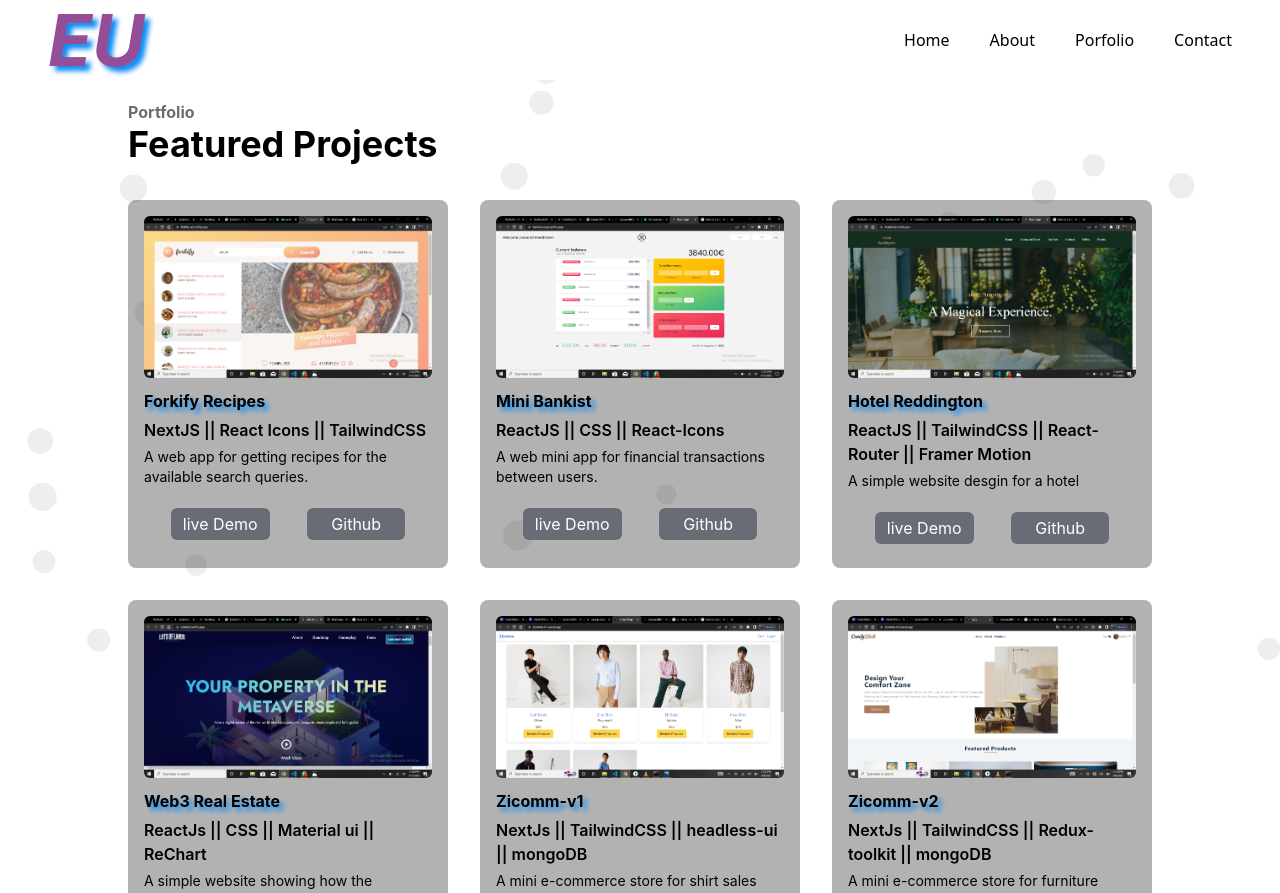
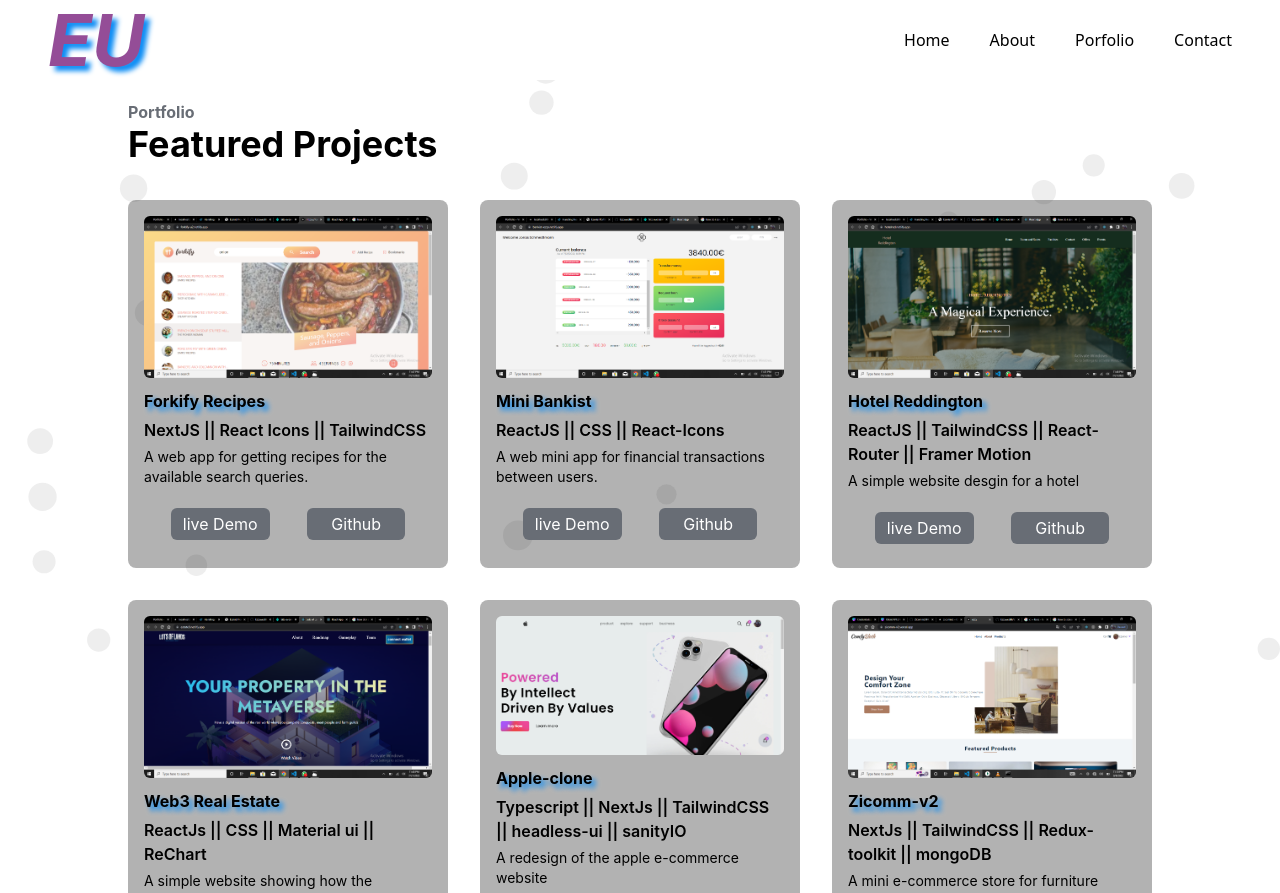
Before and after one commit to uezekiel-mufin/nextportfolio, a Next.js app: page /portfolio in a window 1280 px wide. Shown: the top 893 px of the page. Built offline with nearby package versions, Linux system fonts and the light colour scheme.

Commit message:
portfolio edit

```diff
--- a/public/components/portfolioData.js
+++ b/public/components/portfolioData.js
@@ -1,7 +1,7 @@
 import Forkify from "../../public/images/forkify.png";
 import Bankist from "../../public/images/bankist.png";
 import Hotel from "../../public/images/hotel_red.png";
-import zicomm1 from "../../public/images/zicomm1.png";
+import Apple from "../../public/images/appleclone-landingpage.png";
 import Zicomm2 from "../../public/images/zicomm2.png";
 import Estate from "../../public/images/estate.png";
 
@@ -46,12 +46,13 @@ const data = [
   },
   {
     id: 5,
-    image: zicomm1,
-    name: "Zicomm-v1",
-    description: "A mini e-commerce store for shirt sales ",
-    technologies: "NextJs || TailwindCSS || headless-ui || mongoDB ",
-    liveDemo: "https://zicomm-v1.vercel.app/",
-    Github: "https://github.com/Ezzywealth/Zicomm2.0",
+    image: Apple,
+    name: "Apple-clone",
+    description: "A redesign of the apple e-commerce website ",
+    technologies:
+      "Typescript || NextJs || TailwindCSS || headless-ui || sanityIO  ",
+    liveDemo: "https://apple-clone-neon.vercel.app/",
+    Github: "https://github.com/Ezzywealth/apple-clone-typescript",
   },
   {
     id: 6,
```
Also changed, not shown: public/images/appleclone-landingpage.png (added).
